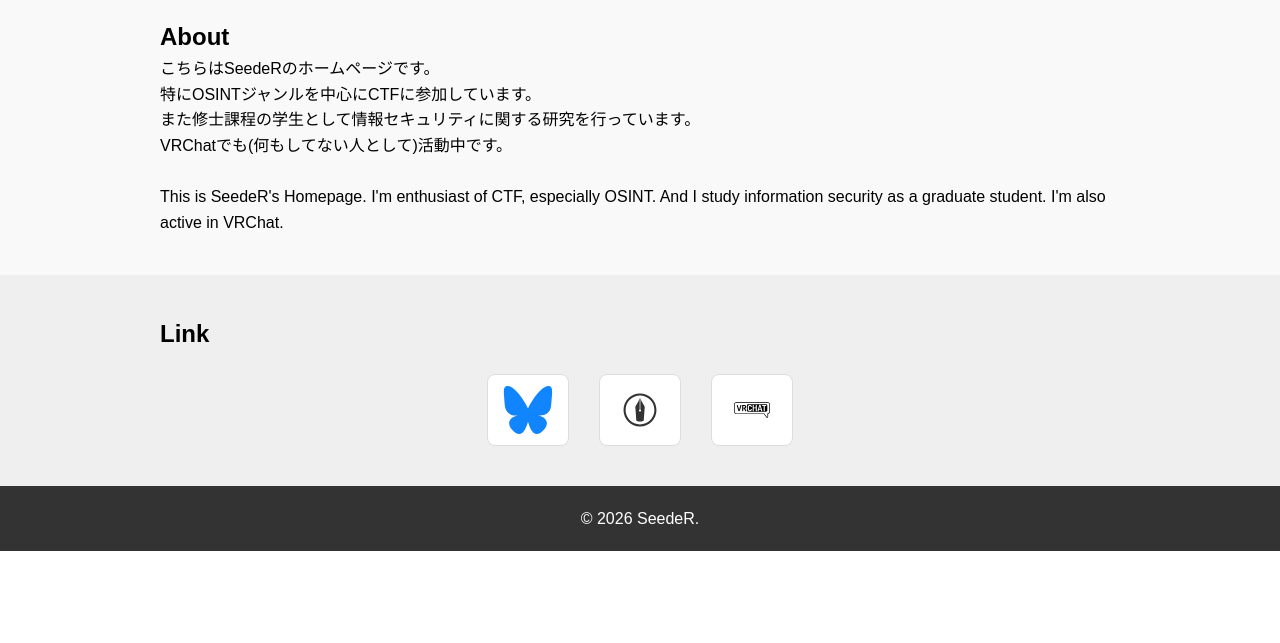
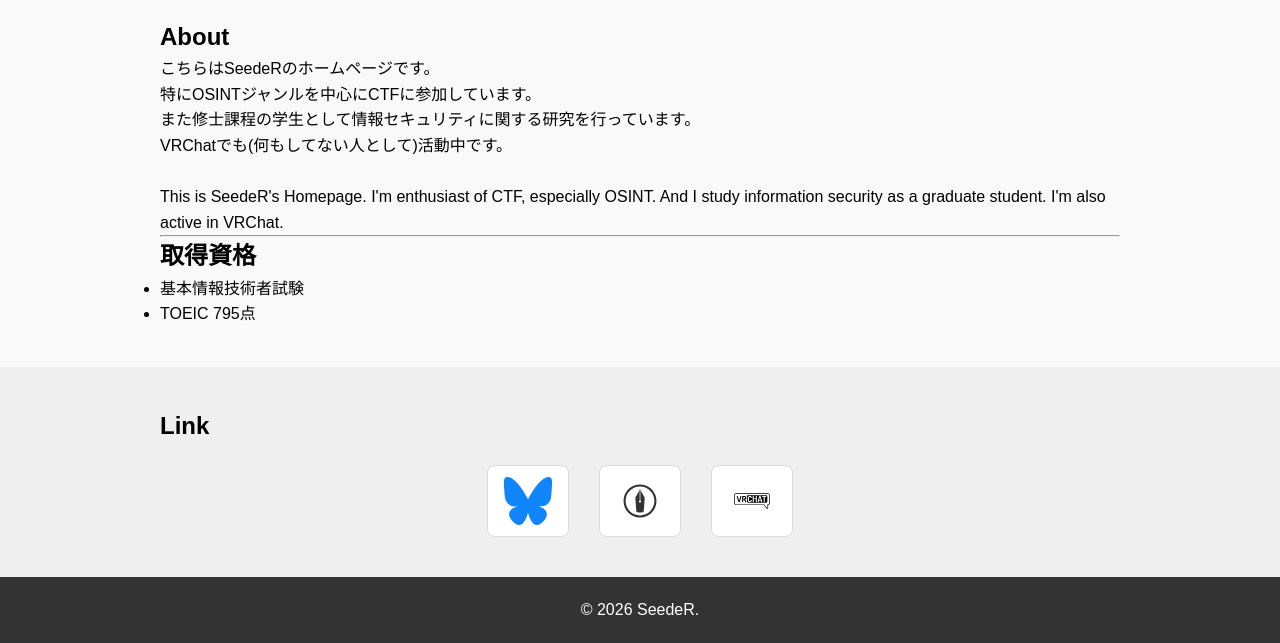
Before and after one commit to seeder0402/seeder0402.github.io, a plain HTML site: page index.html in a window 1280 px wide. Shown: the part 1028-1671 px from the top of the page. Before the commit the page ends 1579 px from the top, so only its background shows below. Drawn offline with Linux system fonts and the light colour scheme.

Commit message:
update about

```diff
--- a/index.html
+++ b/index.html
@@ -45,6 +45,12 @@
 	<br>
           This is SeedeR's Homepage. I'm enthusiast of CTF, especially OSINT. And I study information security as a graduate student. I'm also active in VRChat.
         </p>
+        <hr>
+        <h2>取得資格</h2>
+          <ul>
+            <li>基本情報技術者試験</li>
+            <li>TOEIC 795点</li>
+          </ul>
       </div>
     </section>
 
```
